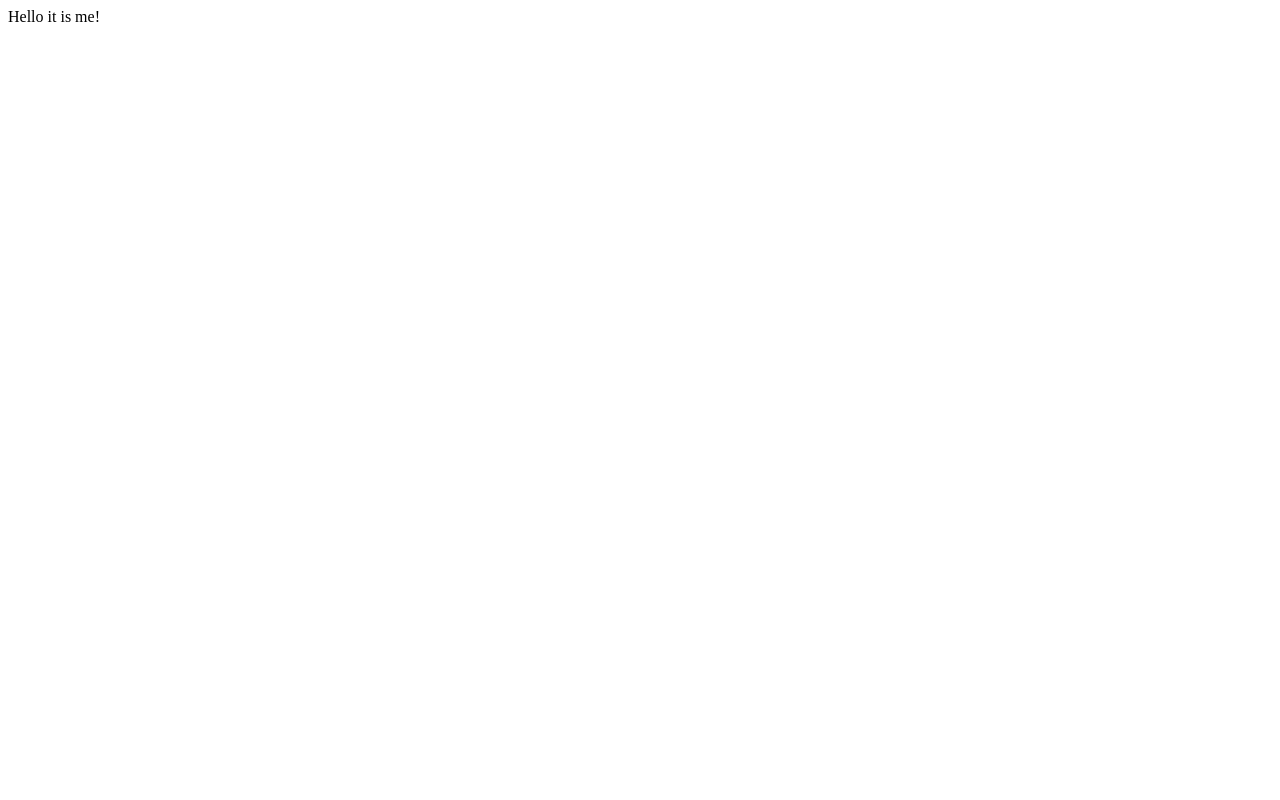
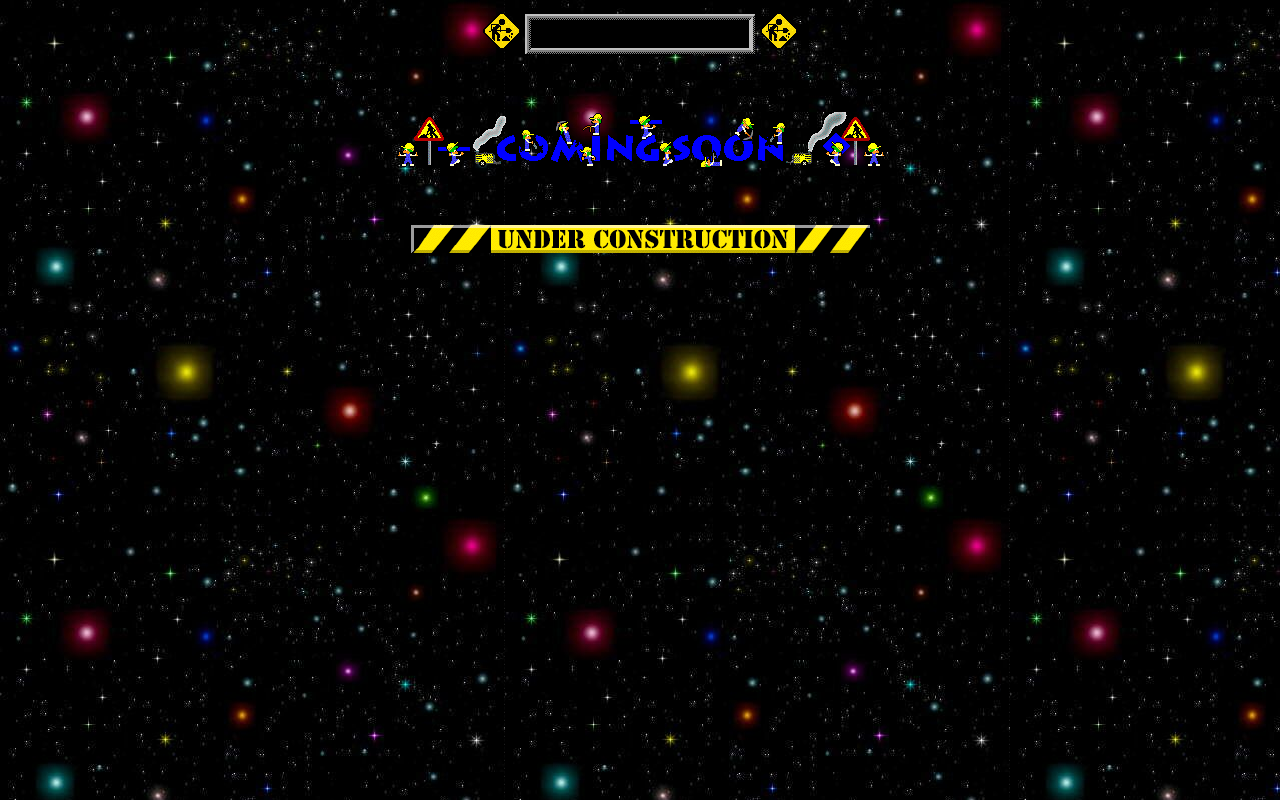
Before and after one commit to TheHorscht/horscht.github.io, a plain HTML site: page index.html in a window 1280 px wide. Drawn offline with Linux system fonts and the light colour scheme.

Commit message:
made it beautiful

```diff
--- a/index.html
+++ b/index.html
@@ -4,9 +4,15 @@
     <meta charset="UTF-8">
     <meta name="viewport" content="width=device-width, initial-scale=1.0">
     <meta http-equiv="X-UA-Compatible" content="ie=edge">
-    <title>Horscht on GitHub</title>
+    <title>TheHorscht on GitHub</title>
 </head>
-<body>
-    Hello it is me!
+<body background="bgstar45.jpg">
+    <center>
+        <img src="underconstruction4.gif"><img src="underconstruction1.gif"><img src="underconstruction4.gif">
+        <br><br><br><br>
+        <img src="underconstruction2.gif">
+        <br><br><br><br>
+        <img src="underconstruction3.gif">
+    </center>
 </body>
 </html>
```
Also changed, not shown: bgstar45.jpg (added), underconstruction1.gif (added), underconstruction2.gif (added), underconstruction3.gif (added), underconstruction4.gif (added).
